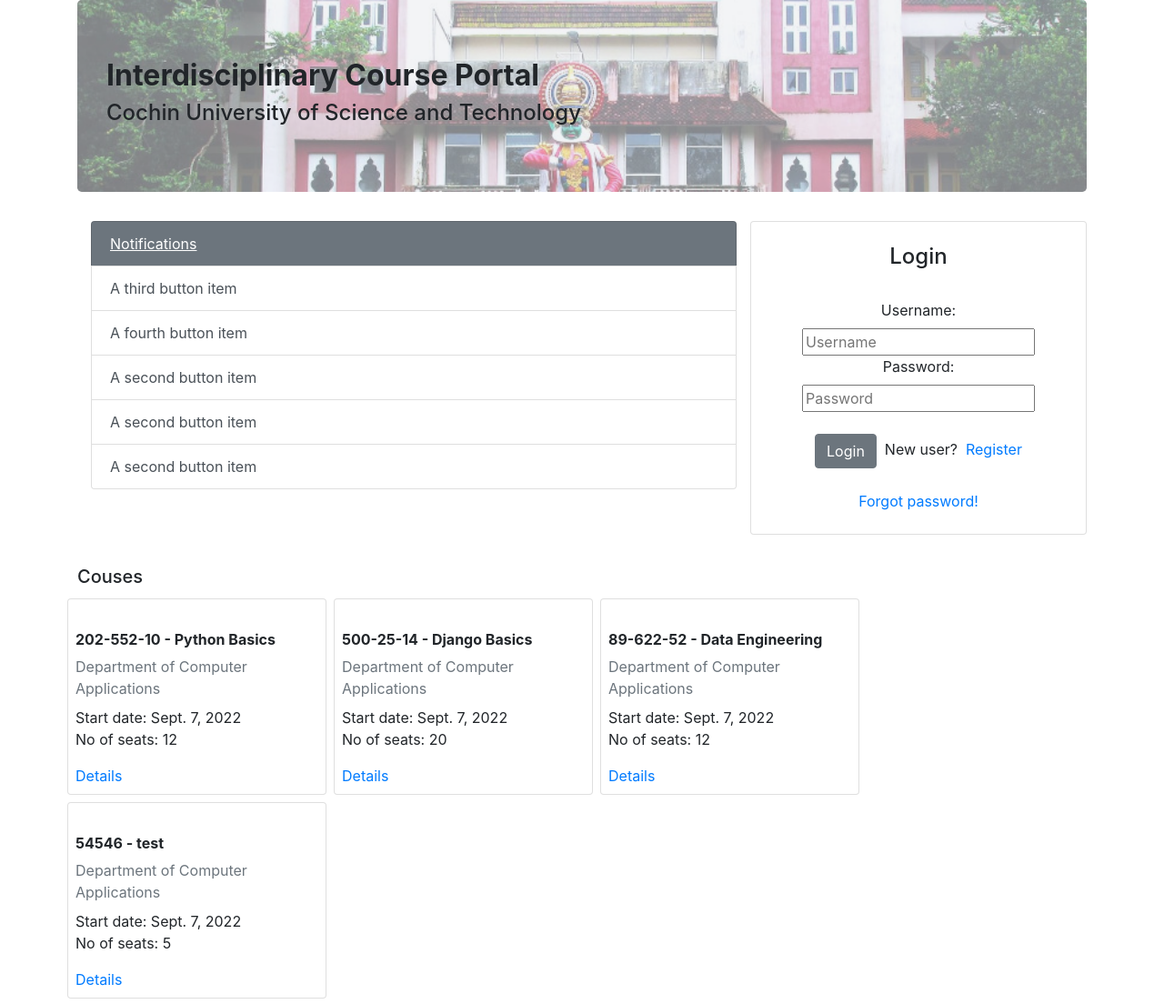
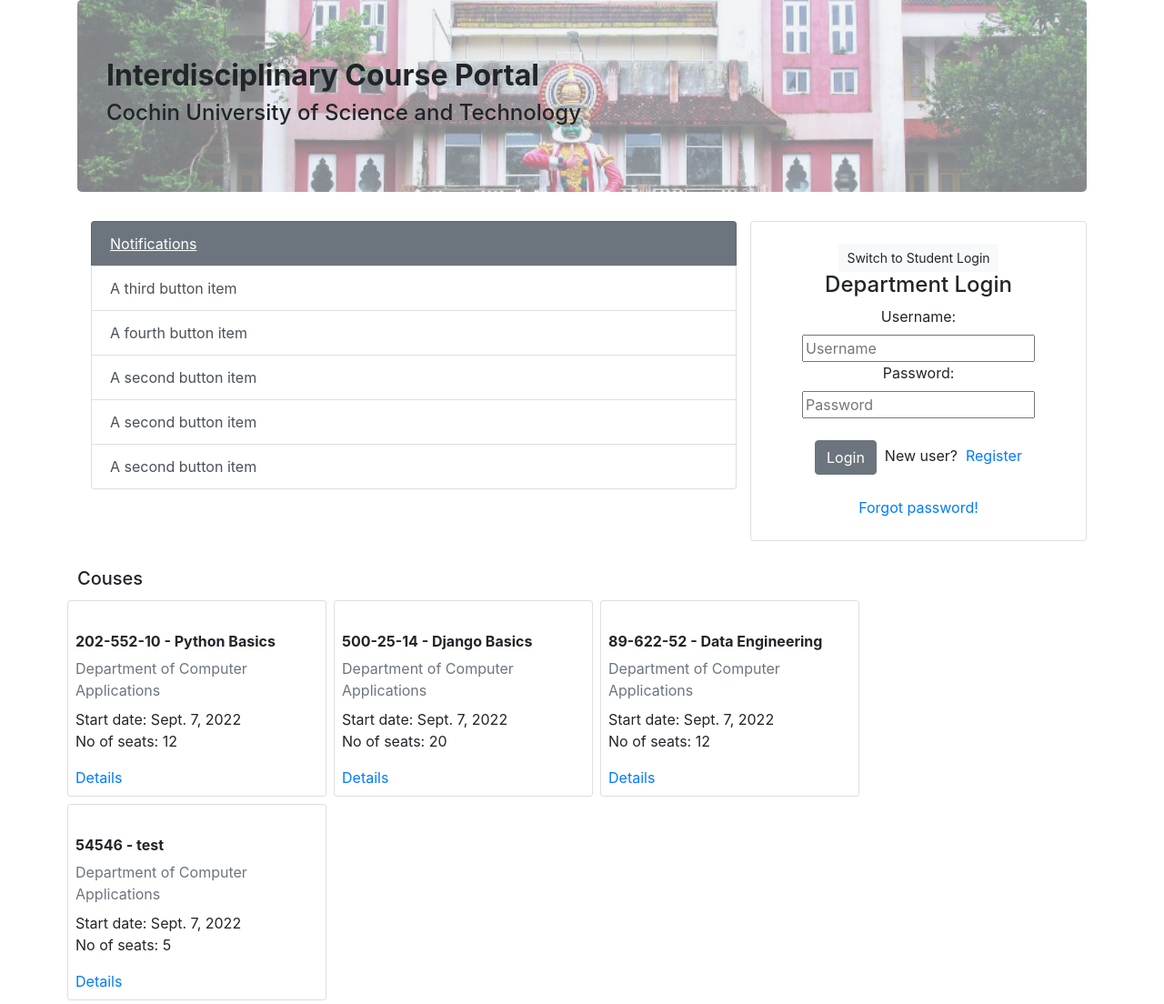
Before and after one commit to musowir/IDCP, a Django app: page / in a window 1280 px wide. Shown: the part 56-1160 px from the top of the page at 91% size. Run offline with Django 4.2, Linux system fonts and the light colour scheme; data comes from the database, SQL or seed files in the repository; both versions use the stored data as it was after the commit; some libraries are stand-ins or nearby versions.

Commit message:
login switch added.

```diff
--- a/department/views.py
+++ b/department/views.py
@@ -54,7 +54,7 @@ def user_login(request):
         password = request.POST.get('password')
         user = authenticate(username=username, password=password)
         if user:
-            if user.is_active:
+            if user.is_active and user.is_staff:
                 login(request,user)
                 return HttpResponseRedirect(reverse('index'))
             else:
--- /dev/null
+++ b/static/login.js
@@ -0,0 +1,11 @@
+function viewhide() {
+    var d = document.getElementById("dep");
+    var s = document.getElementById("stu")
+    if (d.style.display === "none") {
+      d.style.display = "block";
+      s.style.display ="none";
+    } else {
+        s.style.display = "block";
+        d.style.display ="none";
+    }
+  }
--- a/student/views.py
+++ b/student/views.py
@@ -48,7 +48,7 @@ def student_login(request):
         password = request.POST.get('password')
         user = authenticate(username=username, password=password)
         if user:
-            if user.is_active:
+            if user.is_active and not user.is_staff:
                 login(request,user)
                 return HttpResponseRedirect(reverse('s_index'))
             else:
--- a/templates/department/welcome.html
+++ b/templates/department/welcome.html
@@ -46,9 +46,13 @@
         </div>
 
     </div>
-        <div class="card col-md-4 text-center" style="margin: 0 auto; float: none; margin-bottom: 10px;"><br>
-          <h4>Login</h4>
+
+        <div id='dep' class="card col-md-4 text-center" style="margin: 0 auto; float: none; margin-bottom: 5px; display: block;"><br>
+          <button type="button" class="btn btn-primary btn-sm btn-light" onclick="viewhide()">Switch to Student Login</button>
           <br>
+          <h4>Department Login</h4>
+
+
       <form method="post" action="{% url 'department:user_login' %}">
               {% csrf_token %}
               {# A more "HTML" way of creating the login form#}
@@ -62,6 +66,27 @@
     <br><br>
     </form>
     </div>
+
+    <div id='stu' class="card col-md-4 text-center" style="margin: 0 auto; float: none; margin-bottom: 5px; display: none"><br>
+      <button type="button" class="btn btn-primary btn-sm btn-light" onclick="viewhide()">Switch to Department Login</button>
+      <br>
+      <h4>Student Login</h4>
+
+
+  <form method="post" action="{% url 'student:student_login' %}">
+          {% csrf_token %}
+          {# A more "HTML" way of creating the login form#}
+          <label for="username">Username:</label>
+          <input type="text" name="username" placeholder="Username"><br>
+<label for="password">Password:</label>
+          <input type="password" name="password" placeholder="Password"><br><br>
+<input type="submit" name="" value="Login" class="btn btn-secondary">&nbsp;
+New user?&nbsp;&nbsp;<a href="{% url 'student:register' %}">Register</a> <br><br>
+<a href="">Forgot password!</a>
+<br><br>
+</form>
+</div>
+
     </div>
    </div>
 
@@ -92,4 +117,5 @@
 <div>
 
 </div>
+<script src="../../static/login.js"></script>
 {% endblock %}
```
Also changed, not shown: db.sqlite3.
